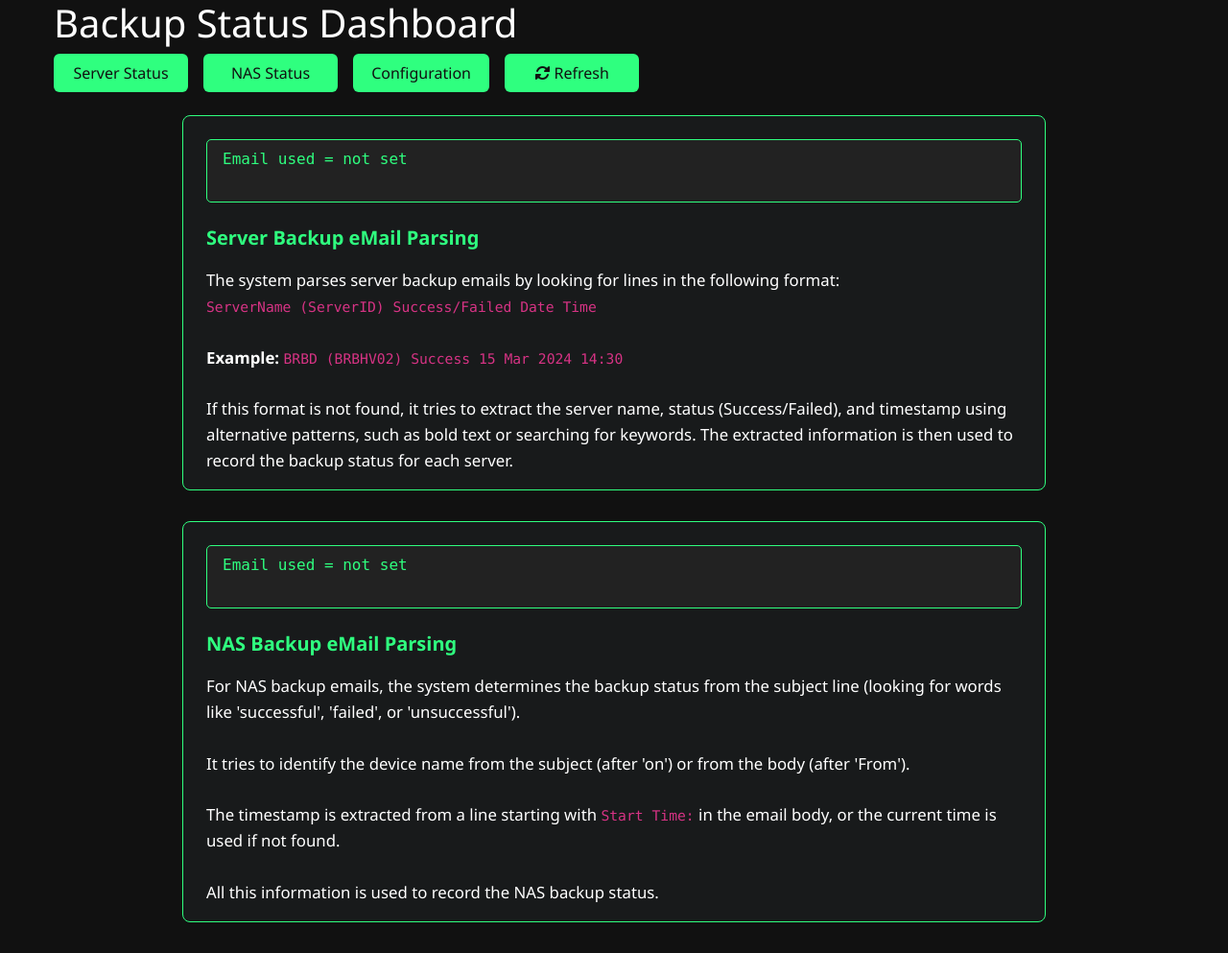
After one commit to bekaheni/Backup-Status, a Flask app: page /configuration in a window 1280 px wide. The commit adds this page. Shown: the whole page at 96% size. Run offline with Flask 3, Linux system fonts and the light colour scheme; parts of the project's set-up code (start-up, migrations or seed data) failed here and were passed over.

Commit message:
Commit all local changes before production sync

```diff
--- a/app.py
+++ b/app.py
@@ -543,6 +543,23 @@ def start_background_jobs():
     scheduler.start()
     print("Scheduler started - checking both email accounts immediately and then every 5 minutes")
 
+@app.route('/parsing-logic')
+def parsing_logic():
+    return render_template('parsing_logic.html')
+
+@app.route('/template')
+def template_page():
+    from flask_login import current_user
+    # Provide dummy values for last_update and total_servers for template testing
+    return render_template('template.html', last_update='2025-06-12 22:20', total_servers=16, current_user=current_user)
+
+@app.route('/configuration')
+def configuration_page():
+    from flask_login import current_user
+    server_inbox = os.getenv('EMAIL', 'not set')
+    nas_inbox = os.getenv('NAS_EMAIL', 'not set')
+    return render_template('configuration.html', current_user=current_user, server_inbox=server_inbox, nas_inbox=nas_inbox)
+
 # Initialize the database and create admin user
 with app.app_context():
     db.create_all()
--- /dev/null
+++ b/templates/configuration.html
@@ -0,0 +1,59 @@
+{% extends "template.html" %}
+{% block content %}
+<style>
+    .config-section {
+        border: 1px solid #2fff7f;
+        border-radius: 8px;
+        margin-bottom: 2rem;
+        padding: 1.5rem 1.5rem 1rem 1.5rem;
+        background: #181a1b;
+        max-width: 900px;
+        margin-left: auto;
+        margin-right: auto;
+    }
+    .config-title {
+        color: #2fff7f;
+        font-size: 1.25rem;
+        font-weight: 600;
+        margin-bottom: 1rem;
+    }
+    .config-body {
+        color: #fff;
+        font-size: 1.05rem;
+        line-height: 1.6;
+    }
+    .email-box {
+        width: 100%;
+        background: #222;
+        color: #2fff7f;
+        border: 1px solid #2fff7f;
+        border-radius: 5px;
+        font-family: monospace;
+        font-size: 1rem;
+        padding: 0.5rem 1rem;
+        margin-bottom: 1rem;
+        resize: none;
+    }
+</style>
+<div class="config-section">
+    <textarea class="email-box" readonly>Email used = {{ server_inbox }}</textarea>
+    <div class="config-title">Server Backup eMail Parsing</div>
+    <div class="config-body">
+        The system parses server backup emails by looking for lines in the following format:<br>
+        <code>ServerName (ServerID) Success/Failed Date Time</code><br>
+        <br>
+        <b>Example:</b> <code>BRBD (BRBHV02) Success 15 Mar 2024 14:30</code><br><br>
+        If this format is not found, it tries to extract the server name, status (Success/Failed), and timestamp using alternative patterns, such as bold text or searching for keywords. The extracted information is then used to record the backup status for each server.
+    </div>
+</div>
+<div class="config-section">
+    <textarea class="email-box" readonly>Email used = {{ nas_inbox }}</textarea>
+    <div class="config-title">NAS Backup eMail Parsing</div>
+    <div class="config-body">
+        For NAS backup emails, the system determines the backup status from the subject line (looking for words like 'successful', 'failed', or 'unsuccessful').<br><br>
+        It tries to identify the device name from the subject (after 'on') or from the body (after 'From').<br><br>
+        The timestamp is extracted from a line starting with <code>Start Time:</code> in the email body, or the current time is used if not found.<br><br>
+        All this information is used to record the NAS backup status.
+    </div>
+</div>
+{% endblock %}
--- a/templates/index.html
+++ b/templates/index.html
@@ -356,10 +356,11 @@
             <h1>Backup Status Dashboard</h1>
             <nav class="main-nav">
                 <div class="nav-left">
-                    <a href="/" class="nav-btn active">Server Status</a>
+                    <a href="/" class="nav-btn">Server Status</a>
                     <a href="/nas" class="nav-btn">NAS Status</a>
+                    <a href="/configuration" class="nav-btn">Configuration</a>
                     <button onclick="window.location.reload()" class="nav-btn refresh-btn">
-                        <span>↻</span> Refresh
+                        <i class="fas fa-sync-alt"></i> Refresh
                     </button>
                 </div>
                 <div class="nav-right">
--- a/templates/nas.html
+++ b/templates/nas.html
@@ -267,6 +267,7 @@
                 <div class="nav-left">
                     <a href="/" class="nav-btn">Server Status</a>
                     <a href="/nas" class="nav-btn active">NAS Status</a>
+                    <a href="/configuration" class="nav-btn">Configuration</a>
                     <button onclick="window.location.reload()" class="nav-btn refresh-btn">
                         <span>↻</span> Refresh
                     </button>
--- /dev/null
+++ b/templates/template.html
@@ -0,0 +1,94 @@
+<!DOCTYPE html>
+<html lang="en">
+<head>
+    <meta charset="UTF-8">
+    <meta name="viewport" content="width=device-width, initial-scale=1.0">
+    <title>Backup Status Dashboard</title>
+    <link href="https://cdn.jsdelivr.net/npm/bootstrap@5.1.3/dist/css/bootstrap.min.css" rel="stylesheet">
+    <link rel="stylesheet" href="{{ url_for('static', filename='css/style.css') }}">
+    <link rel="stylesheet" href="https://cdnjs.cloudflare.com/ajax/libs/font-awesome/6.0.0/css/all.min.css">
+    <style>
+        body {
+            background-color: #111;
+            font-family: 'Segoe UI', Arial, sans-serif;
+            color: #fff;
+            min-height: 100vh;
+            display: flex;
+            flex-direction: column;
+        }
+        .container {
+            max-width: 1200px;
+            margin: 0 auto;
+            padding: 0 1rem;
+            flex: 1;
+        }
+        .main-nav {
+            display: flex;
+            justify-content: space-between;
+            align-items: center;
+            margin-bottom: 1.5rem;
+        }
+        .nav-left {
+            display: flex;
+            gap: 1rem;
+        }
+        .nav-buttons {
+            display: flex;
+            gap: 1rem;
+        }
+        .nav-btn {
+            background-color: #2fff7f;
+            color: #111;
+            border: none;
+            padding: 0.5rem 1.2rem;
+            border-radius: 6px;
+            cursor: pointer;
+            font-weight: 500;
+            text-decoration: none;
+            transition: background 0.2s;
+            min-width: 140px;
+            text-align: center;
+        }
+        .nav-btn:hover {
+            background-color: #00ff99;
+            color: #111;
+        }
+        .nav-right {
+            display: flex;
+            align-items: center;
+            gap: 2rem;
+        }
+        .user-controls {
+            display: flex;
+            align-items: center;
+            gap: 1rem;
+        }
+    </style>
+</head>
+<body>
+    <div class="container">
+        <header>
+            <h1>Backup Status Dashboard</h1>
+            <nav class="main-nav">
+                <div class="nav-left">
+                    <a href="/" class="nav-btn">Server Status</a>
+                    <a href="/nas" class="nav-btn">NAS Status</a>
+                    <a href="/configuration" class="nav-btn">Configuration</a>
+                    <button onclick="window.location.reload()" class="nav-btn refresh-btn">
+                        <i class="fas fa-sync-alt"></i> Refresh
+                    </button>
+                </div>
+                <div class="nav-right">
+                    <div class="user-controls">
+                        {% if current_user.is_authenticated %}
+                            <span class="user-info">Welcome, {{ current_user.username }}</span>
+                            <a href="{{ url_for('logout') }}" class="nav-btn logout-btn">Logout</a>
+                        {% endif %}
+                    </div>
+                </div>
+            </nav>
+        </header>
+        {% block content %}{% endblock %}
+    </div>
+</body>
+</html>
```
Also changed, not shown: DEPLOYMENT_with gmail.md (added, +385 -0 lines), print_email_bodies.py (added, +9 -0 lines), templates/base.html (added, +66 -0 lines), templates/config.html (added, +16 -0 lines), templates/New Text Document.txt (added).
